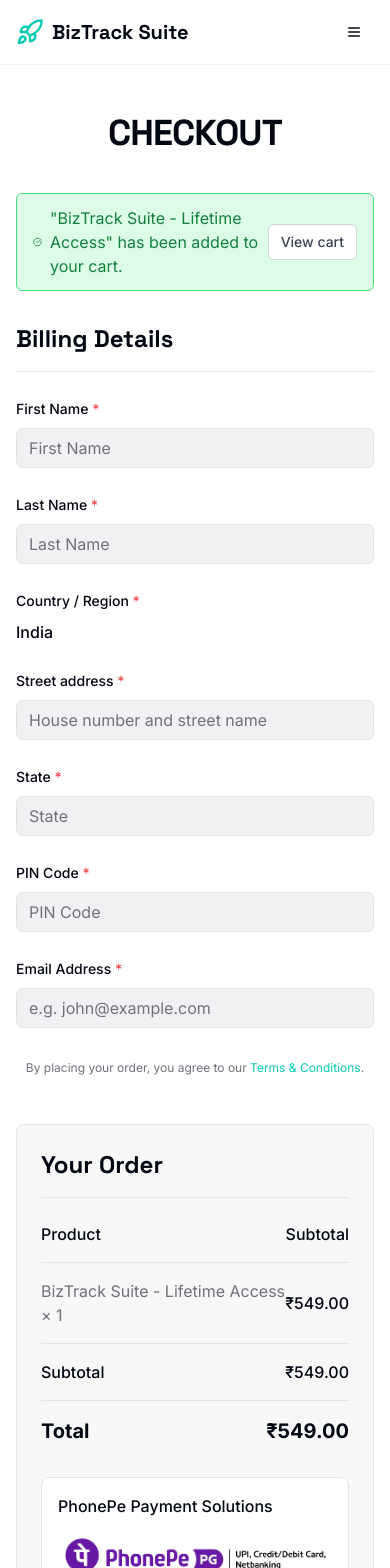
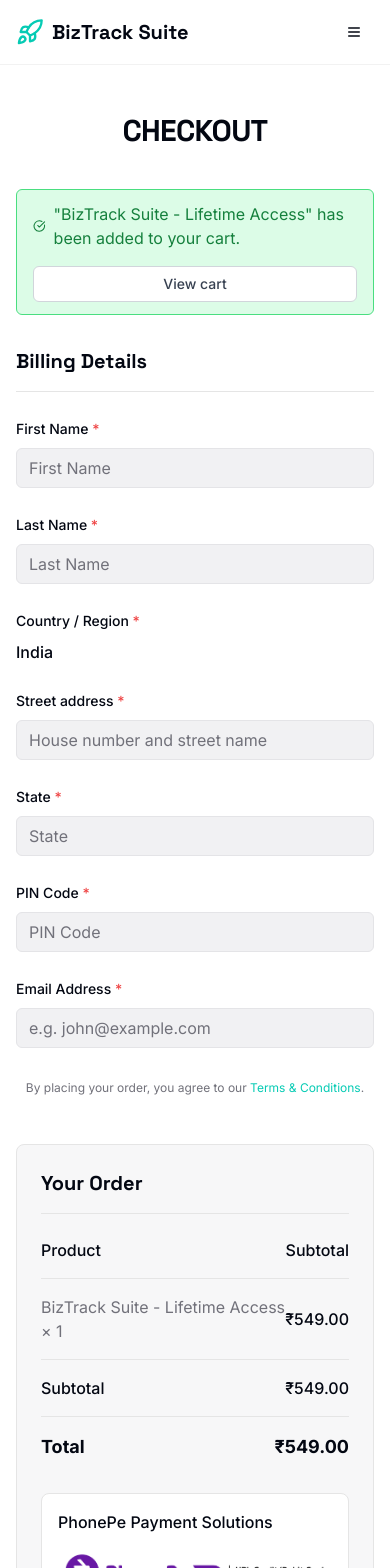
Before and after one commit to CodeCafeLab/launchkit_landingpage, a Next.js app: page /checkout in a window 390 px wide. Shown: the top 1568 px of the page. Built offline with nearby package versions, Linux system fonts and the light colour scheme.

Commit message:
ui and all things should work proper in mobile view also

```diff
--- a/src/app/checkout/page.tsx
+++ b/src/app/checkout/page.tsx
@@ -87,16 +87,16 @@
     <div className="w-full bg-background text-foreground">
       <main className="container mx-auto px-4 md:px-6 py-12 md:py-20">
         <div className="text-center mb-10">
-          <h1 className="text-4xl font-bold tracking-tight font-headline">CHECKOUT</h1>
+          <h1 className="text-3xl md:text-4xl font-bold tracking-tight font-headline">CHECKOUT</h1>
         </div>
 
         <div className="max-w-4xl mx-auto mb-8">
-          <div className="bg-green-100 border border-green-400 text-green-700 px-4 py-3 rounded-md relative flex items-center justify-between" role="alert">
+          <div className="bg-green-100 border border-green-400 text-green-700 px-4 py-3 rounded-md relative flex flex-col sm:flex-row items-center justify-between gap-4" role="alert">
             <div className="flex items-center">
               <CheckCircle className="h-5 w-5 mr-2" />
               <span className="block sm:inline">"BizTrack Suite - Lifetime Access" has been added to your cart.</span>
             </div>
-            <Button variant="outline" size="sm" className="bg-white text-gray-700 border-gray-300 hover:bg-gray-50">View cart</Button>
+            <Button variant="outline" size="sm" className="bg-white text-gray-700 border-gray-300 hover:bg-gray-50 w-full sm:w-auto">View cart</Button>
           </div>
         </div>
 
@@ -104,7 +104,7 @@
           <form onSubmit={form.handleSubmit(onSubmit)} className="grid lg:grid-cols-2 gap-12 max-w-4xl mx-auto">
             {/* Left Column - Billing Details */}
             <div className="space-y-6">
-              <h2 className="text-2xl font-semibold font-headline border-b pb-4">Billing Details</h2>
+              <h2 className="text-xl md:text-2xl font-semibold font-headline border-b pb-4">Billing Details</h2>
               <div className="grid grid-cols-1 md:grid-cols-2 gap-6">
                 <FormField control={form.control} name="firstName" render={({ field }) => (
                   <FormItem>
@@ -167,7 +167,7 @@
             {/* Right Column - Order Summary */}
             <div className="space-y-6">
               <div className="border rounded-lg p-6 bg-secondary/30">
-                <h2 className="text-2xl font-semibold font-headline border-b pb-4 mb-6">Your Order</h2>
+                <h2 className="text-xl md:text-2xl font-semibold font-headline border-b pb-4 mb-6">Your Order</h2>
                 <div className="space-y-4">
                   <div className="flex justify-between items-center font-medium">
                     <p>Product</p>
@@ -184,7 +184,7 @@
                     <p>₹549.00</p>
                   </div>
                   <Separator />
-                  <div className="flex justify-between items-center font-bold text-xl">
+                  <div className="flex justify-between items-center font-bold text-lg md:text-xl">
                     <p>Total</p>
                     <p>₹549.00</p>
                   </div>
--- a/src/app/contact/page.tsx
+++ b/src/app/contact/page.tsx
@@ -104,7 +104,7 @@
                                 </CardContent>
                             </Card>
 
-                            <div className="space-y-8">
+                            <div className="space-y-8 mt-12 md:mt-0">
                                 <Card className="shadow-lg">
                                     <CardHeader>
                                         <CardTitle>Contact Information</CardTitle>
@@ -114,7 +114,7 @@
                                             <Mail className="h-6 w-6 text-primary mt-1 flex-shrink-0" />
                                             <div>
                                                 <h3 className="font-semibold text-lg">Email</h3>
-                                                <a href="mailto:support@biztracksuite.com" className="text-muted-foreground hover:text-primary transition-colors">support@biztracksuite.com</a>
+                                                <a href="mailto:support@biztracksuite.com" className="text-muted-foreground hover:text-primary transition-colors break-all">support@biztracksuite.com</a>
                                             </div>
                                         </div>
                                         <div className="flex items-start gap-4">
--- a/src/app/layout.tsx
+++ b/src/app/layout.tsx
@@ -45,7 +45,7 @@
         <link href="https://fonts.googleapis.com/css2?family=Inter:wght@400;500;700&display=swap" rel="stylesheet" />
         <link href="https://fonts.googleapis.com/css2?family=Space+Grotesk:wght@400;500;700&display=swap" rel="stylesheet" />
       </head>
-      <body className="font-body antialiased bg-background text-foreground flex flex-col min-h-dvh overflow-x-hidden">
+      <body className="font-body antialiased bg-background text-foreground flex flex-col min-h-dvh">
         <Header />
         <main className="flex-1 w-full">
           {children}
--- a/src/components/layout/footer.tsx
+++ b/src/components/layout/footer.tsx
@@ -25,11 +25,11 @@
     <footer className="w-full bg-secondary border-t">
       <div className="container mx-auto px-4 py-8 md:px-6">
         <div className="grid md:grid-cols-4 gap-8 text-center md:text-left">
-          <div className="md:col-span-1">
-            <h4 className="font-semibold text-lg mb-4">About BizTrack Suite</h4>
+          <div className="md:col-span-1 space-y-4">
+            <h4 className="font-semibold text-lg">About BizTrack Suite</h4>
             <p className="text-sm text-muted-foreground">We are a team of passionate developers and designers dedicated to building exceptional digital experiences that drive business growth.</p>
           </div>
-          <div>
+          <div className="md:col-start-2">
             <h4 className="font-semibold text-lg mb-4">Quick Links</h4>
             <ul className="space-y-2">
               {navLinks.map(link => (
--- a/src/components/ui/home-ui.tsx
+++ b/src/components/ui/home-ui.tsx
@@ -136,12 +136,12 @@
 
   return (
     <>
-        <div className="w-full overflow-x-hidden">
+        <div className="w-full">
         <section className="relative w-full bg-hero-gradient" id="hero">
           <div className="container mx-auto px-4 md:px-6 relative z-10">
-            <div className="grid lg:grid-cols-2 gap-12 items-center min-h-[calc(100vh-80px)] py-20">
+            <div className="grid lg:grid-cols-2 gap-12 items-center min-h-[calc(100vh-80px)] py-16 md:py-20">
               <div className="text-center lg:text-left">
-                <h1 className="text-4xl md:text-5xl lg:text-7xl font-bold font-headline tracking-tighter">
+                <h1 className="text-4xl md:text-5xl lg:text-6xl font-bold font-headline tracking-tighter">
                   Empower Your Business with <span className="text-primary">BizTrack Suite</span>
                 </h1>
                 <p className="mt-6 text-lg md:text-xl text-muted-foreground max-w-2xl mx-auto lg:mx-0">
@@ -287,8 +287,8 @@
                   </CarouselItem>
                 ))}
               </CarouselContent>
-              <CarouselPrevious />
-              <CarouselNext />
+              <CarouselPrevious className="hidden md:flex" />
+              <CarouselNext className="hidden md:flex" />
             </Carousel>
           </div>
         </section>
@@ -297,7 +297,7 @@
           <div className="container mx-auto px-4 md:px-6">
             <div className="grid lg:grid-cols-2 gap-12 items-center">
               <div className="space-y-6">
-                <h2 className="text-4xl md:text-5xl font-bold font-headline leading-tight">
+                <h2 className="text-3xl md:text-4xl font-bold font-headline leading-tight">
                   Your <span className="text-primary underline decoration-wavy decoration-from-font">one-time payment</span> grants lifetime access
                 </h2>
                 <p className="text-muted-foreground text-lg">
@@ -348,7 +348,7 @@
 
         <section className="w-full py-16 md:py-24" id="contact">
           <div className="container mx-auto px-4 md:px-6">
-            <div className="grid lg:grid-cols-2 gap-16 items-center bg-secondary p-8 md:p-12 rounded-lg border">
+            <div className="grid lg:grid-cols-2 gap-12 items-center bg-secondary p-6 md:p-12 rounded-lg border">
               <div className="space-y-6">
                 <h2 className="text-3xl md:text-4xl font-bold font-headline">Ready to Build with BizTrack Suite?</h2>
                 <p className="text-muted-foreground">Let's discuss your project over a free demo call. Fill out the form, and our team will get back to you within 24 hours.</p>
```
